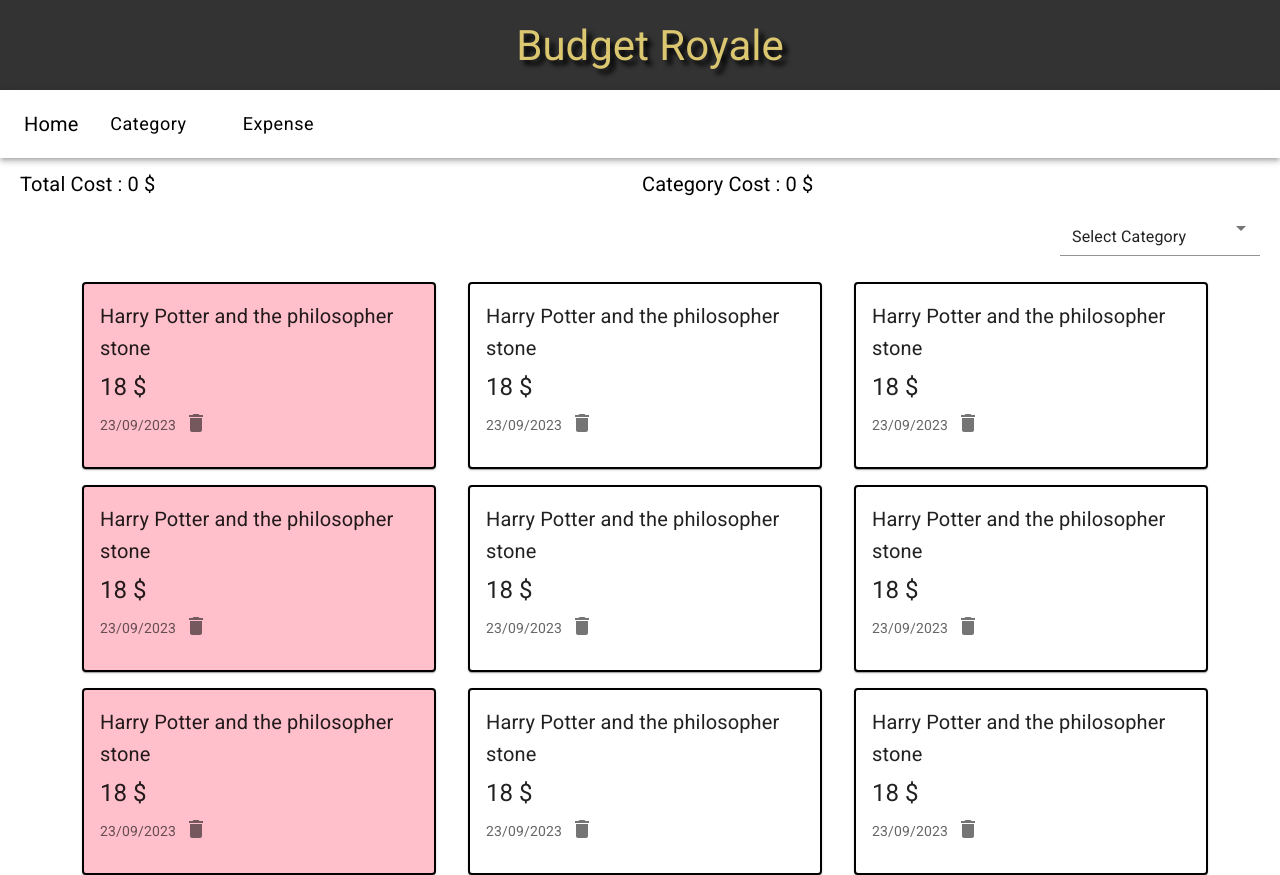
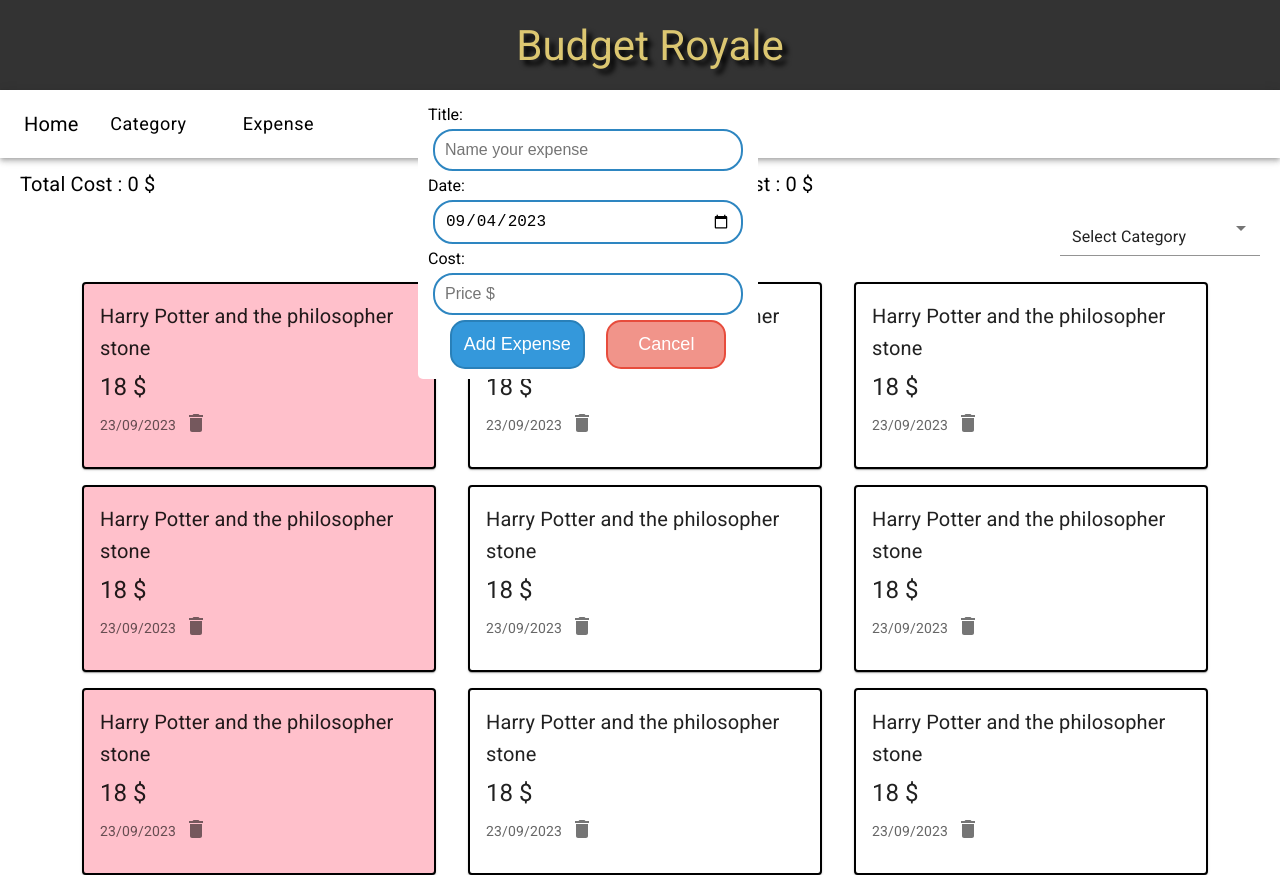
Before and after one commit to antal0x11/budget-royale, a Next.js app: page /expenses in a window 1280 px wide. Both pictures are taken after a click on the button "Expense". Built offline with nearby package versions, Linux system fonts and the light colour scheme.

Commit message:
made new expense component visible and update alert style

```diff
--- a/lib/Categories.tsx
+++ b/lib/Categories.tsx
@@ -135,6 +135,8 @@
         setCurrentInput(e.target.value);
     }
 
+    //TODO handle delete Category
+
     // function handleDeleteItem(
     //     event: React.MouseEvent<HTMLDivElement, MouseEvent>,
     //     itemToDelete: CategoryItem,
@@ -150,7 +152,8 @@
             <div className={styles.subContainer}>
                 {notificationState.display && (
                     <Alert
-                        severity={notificationState.severity}
+                        variant={"outlined"}
+                        severity={notificationState.severity === "success" ? "success" : "error"}
                         onClose={() => dispatchNotification({ type: "off" })}
                     >
                         {notificationState.msg}
--- a/lib/NewExpense.tsx
+++ b/lib/NewExpense.tsx
@@ -16,8 +16,12 @@
     type: NotificationType;
 };
 
-export default function NewExpense(props: NewExpense) {
-    const { updateAddExpense } = props.value;
+interface Props {
+    closeNewExpenseForm : () => void
+}
+
+export default function NewExpense(props : Props) {
+    // const { updateAddExpense } = props.value;
     const [title, setTitle] = React.useState("");
     const [date, setDate] = React.useState(new Date().toJSON().slice(0, 10));
     const [cost, setCost] = React.useState("");
@@ -157,7 +161,7 @@
                     </button>
                     <button
                         className={styles.cancelBtn}
-                        onClick={() => updateAddExpense()}
+                        onClick={() => props.closeNewExpenseForm()}
                     >
                         Cancel
                     </button>
--- a/pages/expenses/index.tsx
+++ b/pages/expenses/index.tsx
@@ -44,9 +44,14 @@
   const [categoryInfo, setCategoryInfo] =
     React.useState<string>("Select Category");
   const [displayCategoriesBox, setDisplayCategoriesBox] = React.useState(false);
+  const [displayNewExpenseForm,setDisplayNewExpenseForm] = React.useState(false);
 
   function closeCategoryComponent() {
-    setDisplayCategoriesBox(prev => !prev);
+    setDisplayCategoriesBox((prev : boolean) => !prev);
+  }
+
+  function closeNewExpenseForm() {
+    setDisplayNewExpenseForm((prev : boolean) => !prev);
   }
 
   function updateData(
@@ -180,7 +185,7 @@
                 <Button
                   variant="outlined"
                   onClick={() => {
-                    setDisplayCategoriesBox((prev) => !prev);
+                    setDisplayCategoriesBox((prev : boolean) => !prev);
                   }}
                   style={{
                     marginTop: "12px",
@@ -211,6 +216,7 @@
                     fontSize: "18px",
                     marginBottom: "12px",
                   }}
+                  onClick={ () => setDisplayNewExpenseForm((prev : boolean) => !prev)}
                 >
                   Expense
                 </Button>
@@ -282,6 +288,11 @@
           {displayCategoriesBox && (
             <Box style={{ width: "fit-content", height: "fit-content" }}>
               <Categories closeCategoryComponent={closeCategoryComponent}/>
+            </Box>
+          )}
+          {displayNewExpenseForm && (
+            <Box style={{ width: "fit-content", height: "fit-content" }}>
+              <NewExpense closeNewExpenseForm={closeNewExpenseForm}/>
             </Box>
           )}
 
```
